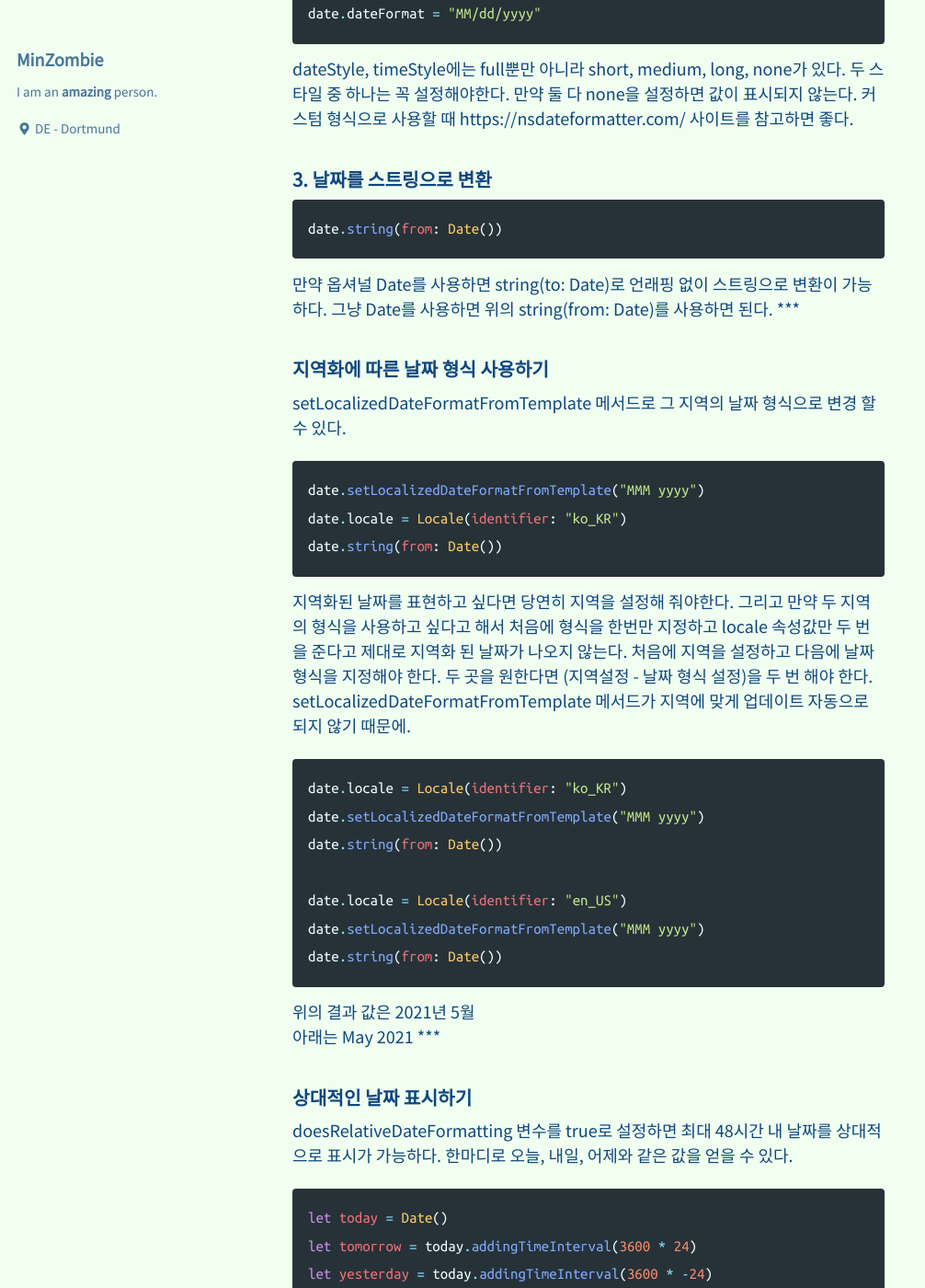
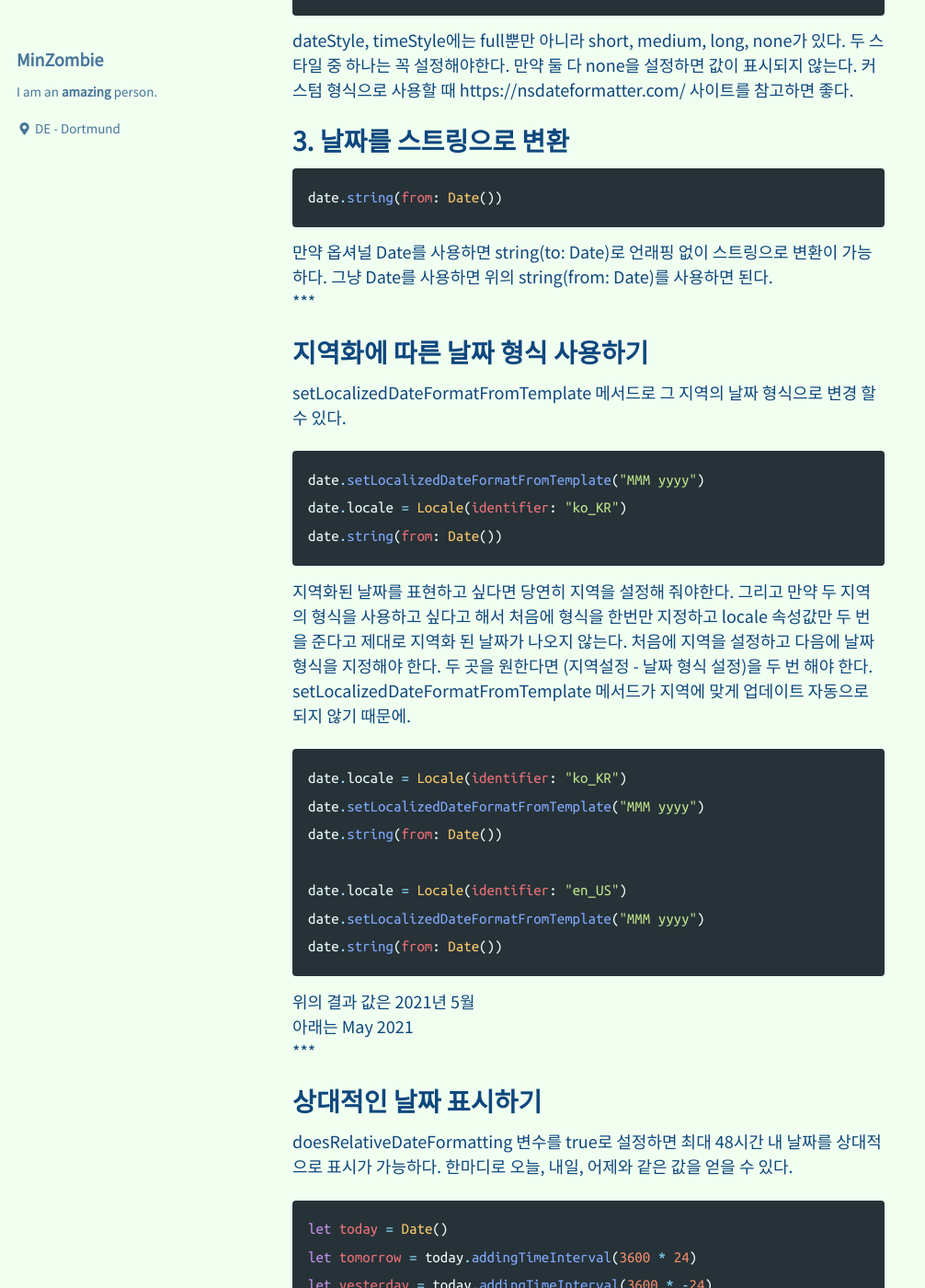
Before and after one commit to MinZombie/MinZombie.github.io, a Jekyll site: the page built from _posts/ios/2021-05-15-dateformatter.md, in a window 1280 px wide and 1400 px high, scrolled down 588 px. Shown: the whole window at 92% size, without its empty margins (0-1006 px from the left). Built offline with Jekyll 4.4.1, drawn with Linux system fonts in a browser that asks for light colours; cached includes are drawn as plain includes.

Commit message:
Fix post(iOS DateFormatter)

````diff
--- a/_posts/ios/2021-05-15-dateformatter.md
+++ b/_posts/ios/2021-05-15-dateformatter.md
@@ -9,12 +9,12 @@ tags:
   - DateFormatter
 ---
 
-### 1. DateFormatter 인스턴스 만들기
+# 1. DateFormatter 인스턴스 만들기
 ```swift
 let date = DateFormatter()
 ```
 <br>
-### 2. 스타일 지정(기본 스타일 or 커스텀)
+# 2. 스타일 지정(기본 스타일 or 커스텀)
 ```swift
 // 기본스타일
 date.dateStyle = .full
@@ -27,14 +27,15 @@ dateStyle, timeStyle에는 full뿐만 아니라 short, medium, long, none가 있
 커스텀 형식으로 사용할 때 https://nsdateformatter.com/ 사이트를 참고하면 좋다.
 <br>
 
-### 3. 날짜를 스트링으로 변환
+# 3. 날짜를 스트링으로 변환
 ```swift
 date.string(from: Date())
 ```
 만약 옵셔널 Date를 사용하면 string(to: Date)로 언래핑 없이 스트링으로 변환이 가능하다. 그냥 Date를 사용하면 위의 string(from: Date)를 사용하면 된다.
+<br>
 ***
 <br>
-### 지역화에 따른 날짜 형식 사용하기
+# 지역화에 따른 날짜 형식 사용하기
 setLocalizedDateFormatFromTemplate 메서드로 그 지역의 날짜 형식으로 변경 할 수 있다.
 ```swift
 date.setLocalizedDateFormatFromTemplate("MMM yyyy")
@@ -54,9 +55,10 @@ date.string(from: Date())
 ```
 위의 결과 값은 2021년 5월
 아래는 May 2021
+<br>
 ***
 <br>
-### 상대적인 날짜 표시하기
+# 상대적인 날짜 표시하기
 doesRelativeDateFormatting 변수를 true로 설정하면 최대 48시간 내 날짜를 상대적으로 표시가 가능하다.
 한마디로 오늘, 내일, 어제와 같은 값을 얻을 수 있다.
 ```swift
````
